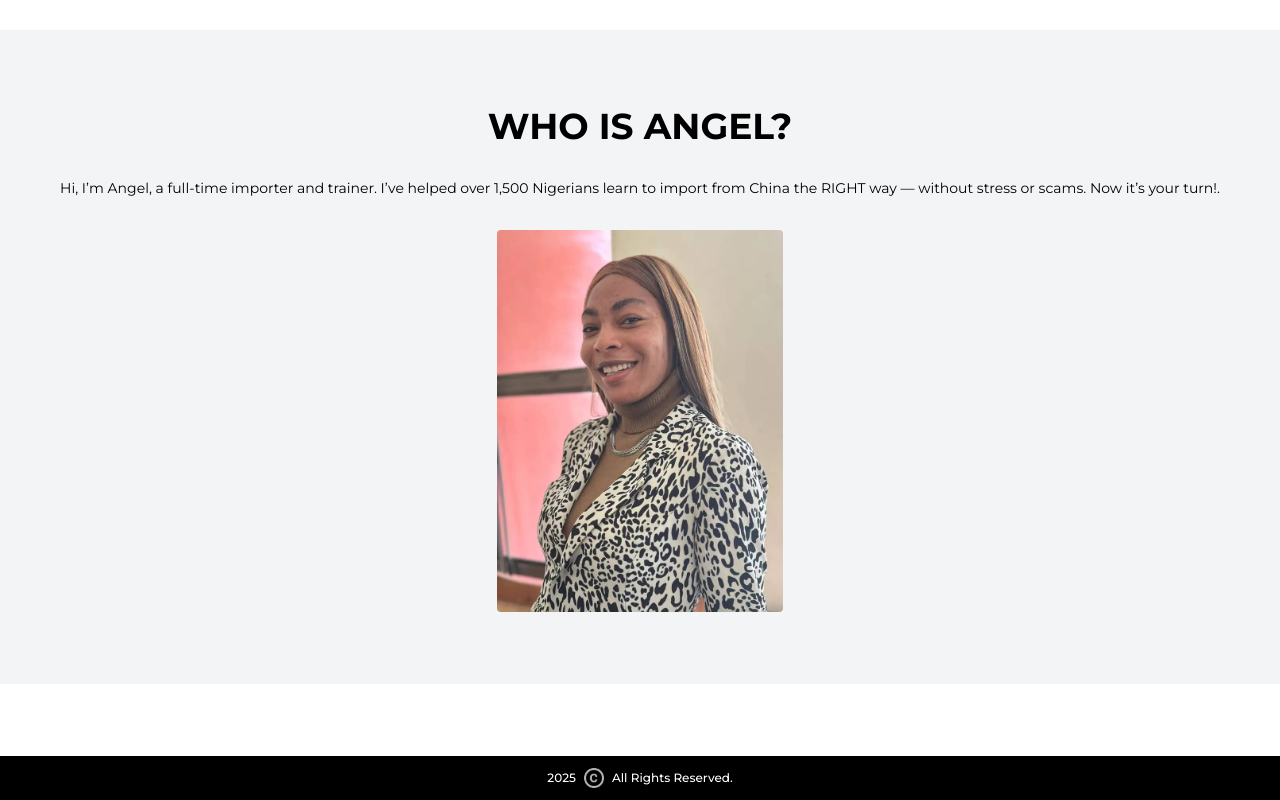
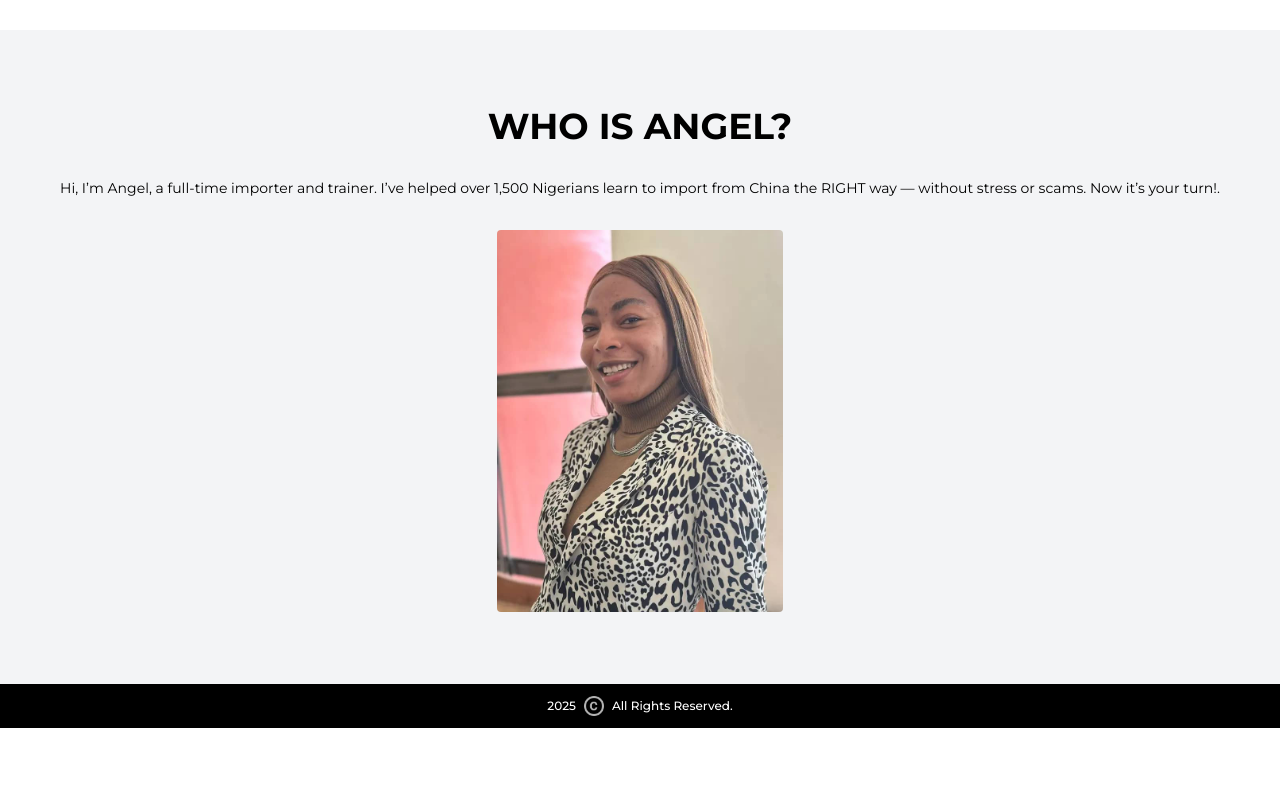
Before and after one commit to TeeJayGTAN/importswithangel, a Next.js app: page / in a window 1280 px wide. Shown: the part 6242-7042 px from the top of the page. After the commit the page ends 6970 px from the top, so only its background shows below. Built offline with nearby package versions, Linux system fonts and the light colour scheme.

Commit message:
padding correction

```diff
--- a/app/page.tsx
+++ b/app/page.tsx
@@ -363,7 +363,7 @@ export default function Home() {
         </button>
       </section>
 
-      <section className="mb-18 px-4 w-full flex flex-col items-center text-center testimonials bg-gray-100 py-18">
+      <section className=" px-4 w-full flex flex-col items-center text-center testimonials bg-gray-100 py-18">
         <h3 className="font-bold leading-12 text-4xl text-center w-full capitalize">
           WHO IS ANGEL?
         </h3>
@@ -380,7 +380,7 @@ export default function Home() {
           />
         </div>
       </section>
-      <footer className="px-4 mt-18 w-full p-3 bg-black text-white">
+      <footer className="px-4 w-full p-3 bg-black text-white">
         <div className="w-full flex justify-center gap-x-2 items-center">
           <span className="text-xs font-medium">2025</span>
           <span className="w-[20px] opacity-70">
```
